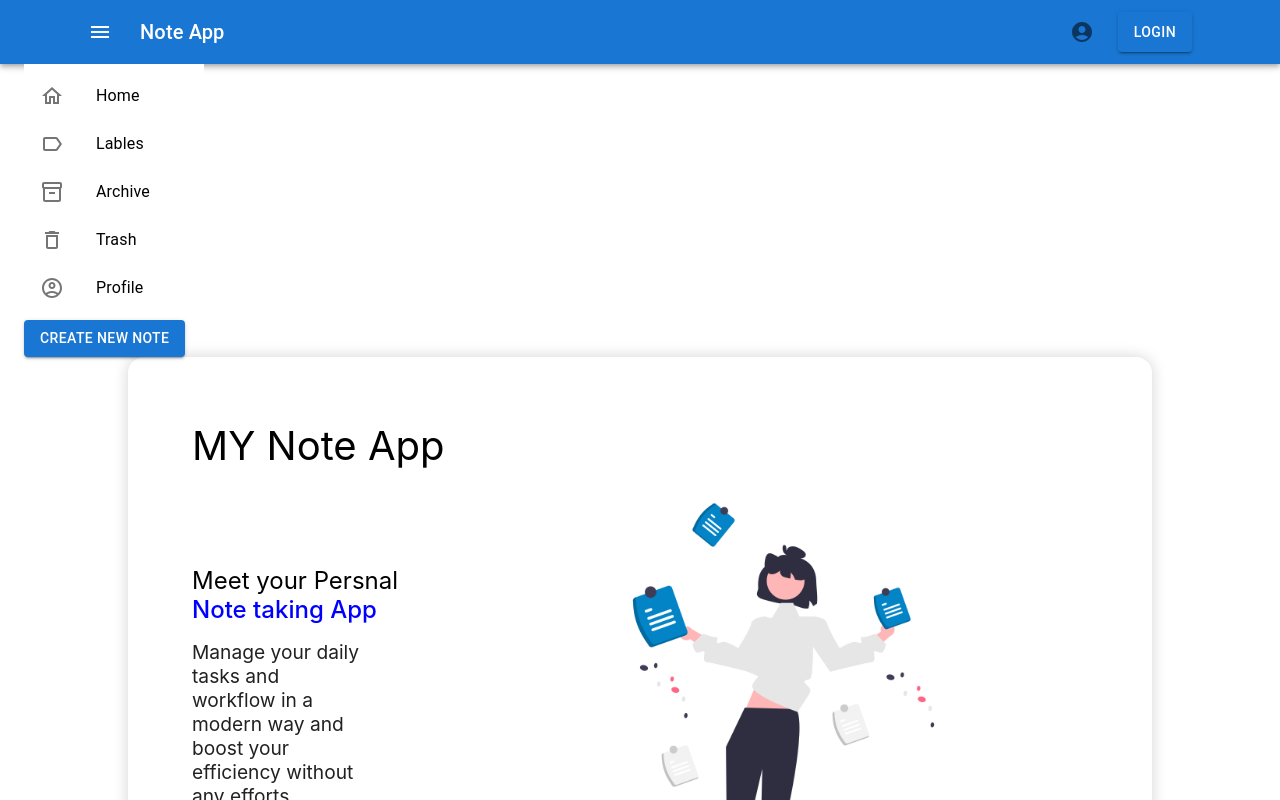
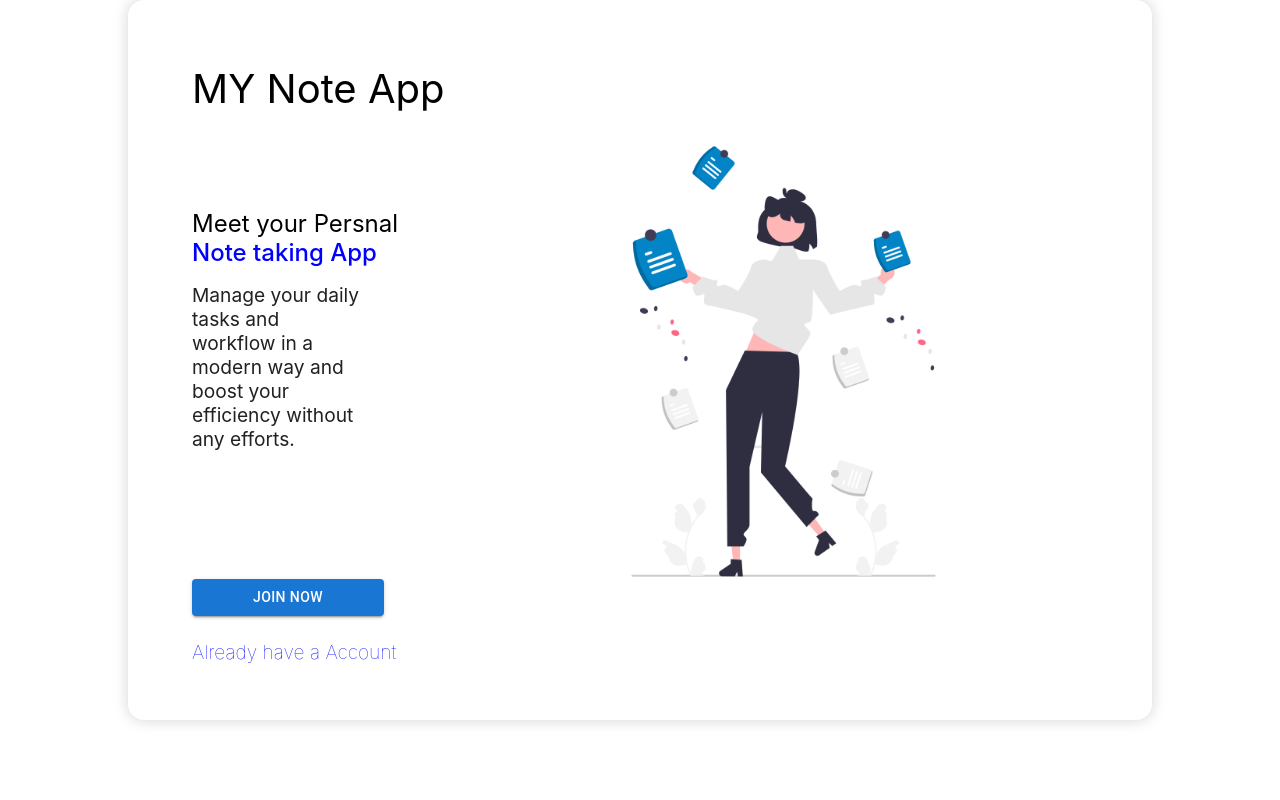
Before and after one commit to theVivek-kumar/Kernal-NoteV1, a React (Create React App) app: page / in a window 1280 px wide. Shown: the top 800 px of the page. Built offline with nearby package versions, Linux system fonts and the light colour scheme; what miragejs would draw is missing.

Commit message:
create routing in app

```diff
--- a/package.json
+++ b/package.json
@@ -18,6 +18,7 @@
     "mockman-js": "^1.0.5",
     "react": "^17.0.2",
     "react-dom": "^17.0.2",
+    "react-router-dom": "^6.3.0",
     "react-scripts": "4.0.3",
     "uuid": "^8.3.2",
     "web-vitals": "^1.0.1"
--- a/src/App.js
+++ b/src/App.js
@@ -1,10 +1,17 @@
 import "./App.css";
-import MainPage from "./Pages/MainPage";
+import { BrowserRouter as Router ,Routes, Route } from "react-router-dom";
+import  MainPage  from "./Pages/MainPage";
+import LandingPage from "./Pages/LandingPage";
+
 
 function App() {
   return (
     <div className="App">
-      <MainPage/>
+       <Routes>
+        <Route path="/" element={<LandingPage />} />
+        <Route path="mainPage" element={<MainPage />} />
+
+        </Routes>
     </div>
   );
 }
--- a/src/Pages/LandingPage.jsx
+++ b/src/Pages/LandingPage.jsx
@@ -1,6 +1,7 @@
 import React from 'react';
 import image from '../asset/undraw_Ideas_flow_re_bmea (1).png';
 import {Button} from '@mui/material'
+import { NavLink } from 'react-router-dom';
 function LandingPage() {
     return (
         <>
@@ -12,7 +13,7 @@ function LandingPage() {
         <div className='heading-2'>Meet your Persnal</div>
         <div className='heading-2-color'>Note taking App</div>
         <p className='pera-1' >Manage your daily tasks and workflow in a modern way and boost your efficiency without any efforts.</p>
-        <Button sx={{width:"12rem", margin:"8rem 0 0"}} variant='contained' >join now</Button>
+        <NavLink to = "mainPage " ><Button sx={{width:"12rem", margin:"8rem 0 0"}} variant='contained' >join now</Button></NavLink>
         <a className='have-account' href='#'>Already have a Account</a>
     </div>
     <div>
--- a/src/Pages/MainPage.jsx
+++ b/src/Pages/MainPage.jsx
@@ -8,7 +8,7 @@ function MainPage() {
       <>
         <NavBar/>
         <AsideBar />
-        <LandingPage/>
+
         </>
   )
 }
--- a/src/index.js
+++ b/src/index.js
@@ -2,6 +2,7 @@ import React from "react";
 import ReactDOM from "react-dom";
 import "./index.css";
 import App from "./App";
+import { BrowserRouter as Router } from "react-router-dom";
 import { makeServer } from "./server";
 
 // Call make Server
@@ -9,7 +10,9 @@ makeServer();
 
 ReactDOM.render(
   <React.StrictMode>
-    <App />
+    <Router>
+      <App />
+    </Router>
   </React.StrictMode>,
   document.getElementById("root")
 );
```
Also changed, not shown: src/Componenets/Navbar.js (+1 -7 lines), 1 other file (tests, documents, lock files or other folders).
